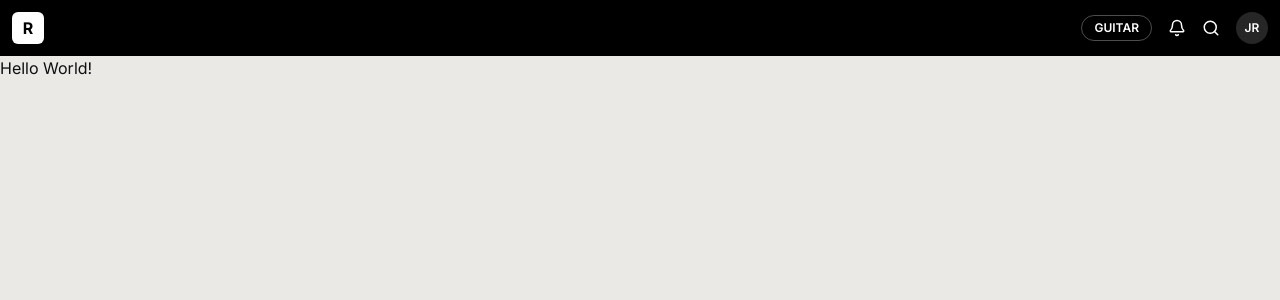
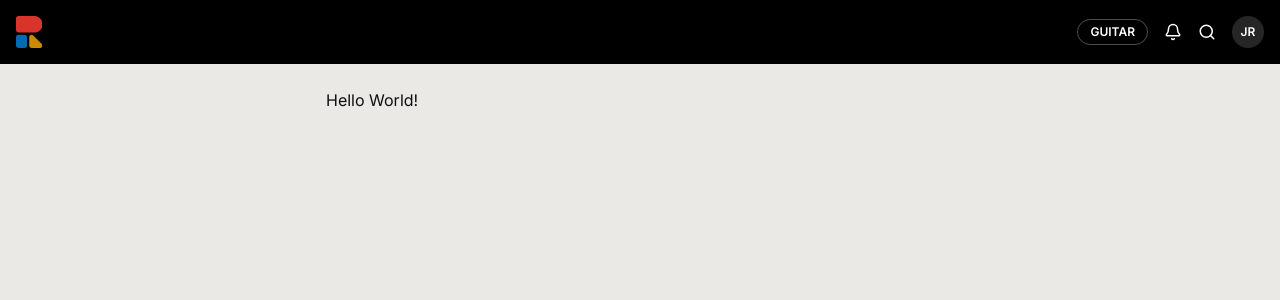
Before and after one commit to jrbechard/repertoires, a Next.js app: page / in a window 1280 px wide. Shown: the top 300 px of the page. Built offline with nearby package versions, Linux system fonts and the light colour scheme.

Commit message:
Updated Header

```diff
--- a/app/components/Header.tsx
+++ b/app/components/Header.tsx
@@ -2,6 +2,8 @@
 
 import { useState } from "react";
 import { Bell, Search } from "lucide-react";
+import Logo from "./Logo";
+import Link from "next/link";
 
 export default function Header() {
   const [menuOpen, setMenuOpen] = useState(false);
@@ -9,10 +11,10 @@ export default function Header() {
   const [lang, setLang] = useState("en");
 
   return (
-    <header className="flex items-center justify-between bg-black px-3 py-3">
-      <div className="flex h-8 w-8 items-center justify-center rounded-md bg-white font-bold text-black">
-        R
-      </div>
+    <header className="flex items-center justify-between bg-black px-4 py-4">
+        <Link href="/" className="flex items-center -m-2 p-2">
+          <Logo className="h-8 w-auto" />
+        </Link>
 
       <div className="flex items-center gap-4">
         <span className="rounded-full border border-white/30 px-3 py-1 text-xs font-semibold text-white">
--- /dev/null
+++ b/app/components/Logo.tsx
@@ -0,0 +1,15 @@
+export default function Logo({ className }: { className?: string }) {
+  return (
+    <svg viewBox="0 0 216 261" role="img" aria-label="Repertoires" className={className}>
+      <rect y="153" width="90" height="108" rx="20" ry="20" fill="#006AB4" />
+      <path
+        fill="#D9342B"
+        d="M149.54,0H20C8.95,0,0,8.95,0,20v95c0,11.05,8.95,20,20,20h129.54c36.71,0,66.46-29.76,66.46-66.46v-2.08C216,29.76,186.24,0,149.54,0Z"
+      />
+      <path
+        fill="#CB8A00"
+        d="M127.09,153h0c-10.54,0-19.09,8.55-19.09,19.09v68.91c0,11.05,8.95,20,20,20h66.72c17.82,0,26.74-21.54,14.14-34.14l-68.27-68.27c-3.58-3.58-8.44-5.59-13.5-5.59Z"
+      />
+    </svg>
+  );
+}
--- a/app/layout.tsx
+++ b/app/layout.tsx
@@ -1,6 +1,7 @@
 import type { Metadata } from "next";
 import { Inter } from "next/font/google";
 import "./globals.css";
+import Header from "./components/Header";
 
 const inter = Inter({
   subsets: ["latin"],
@@ -21,7 +22,10 @@ export default function RootLayout({ children }: LayoutProps<"/">) {
       lang="en"
       className={inter.variable}
     >
-      <body className="min-h-full flex flex-col">{children}</body>
+      <body className="min-h-full flex flex-col">
+        <Header />
+        <main className="mx-auto w-full max-w-[660px] px-4 py-6">{children}</main>
+      </body>
     </html>
   );
 }
--- a/app/page.tsx
+++ b/app/page.tsx
@@ -1,10 +1,5 @@
 import Header from "./components/Header";
 
 export default function Home() {
-  return (
-    <>
-      <Header />
-      <h1>Hello World!</h1>
-    </>
-  );
+  return <h1>Hello World!</h1>;
 }
```
